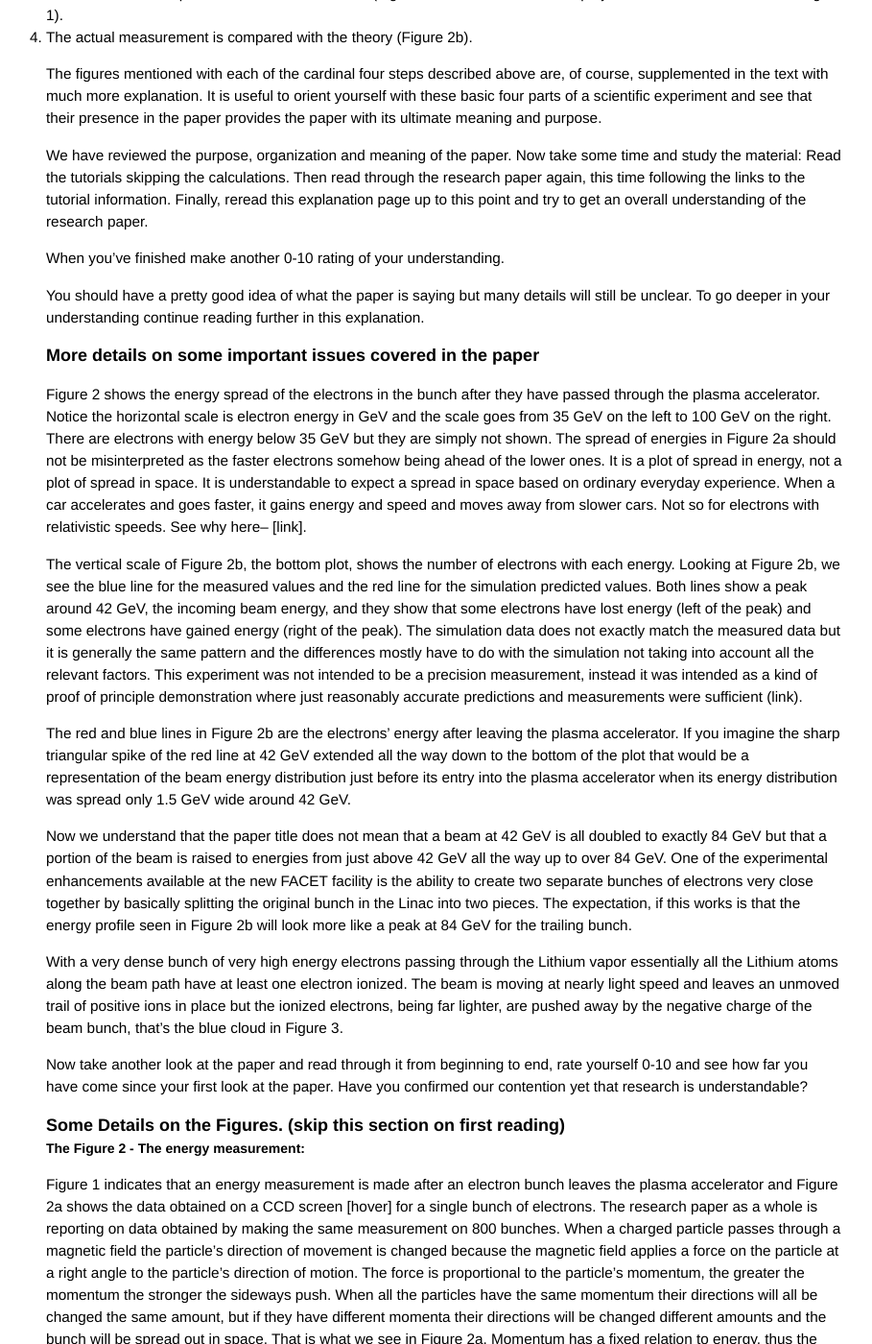
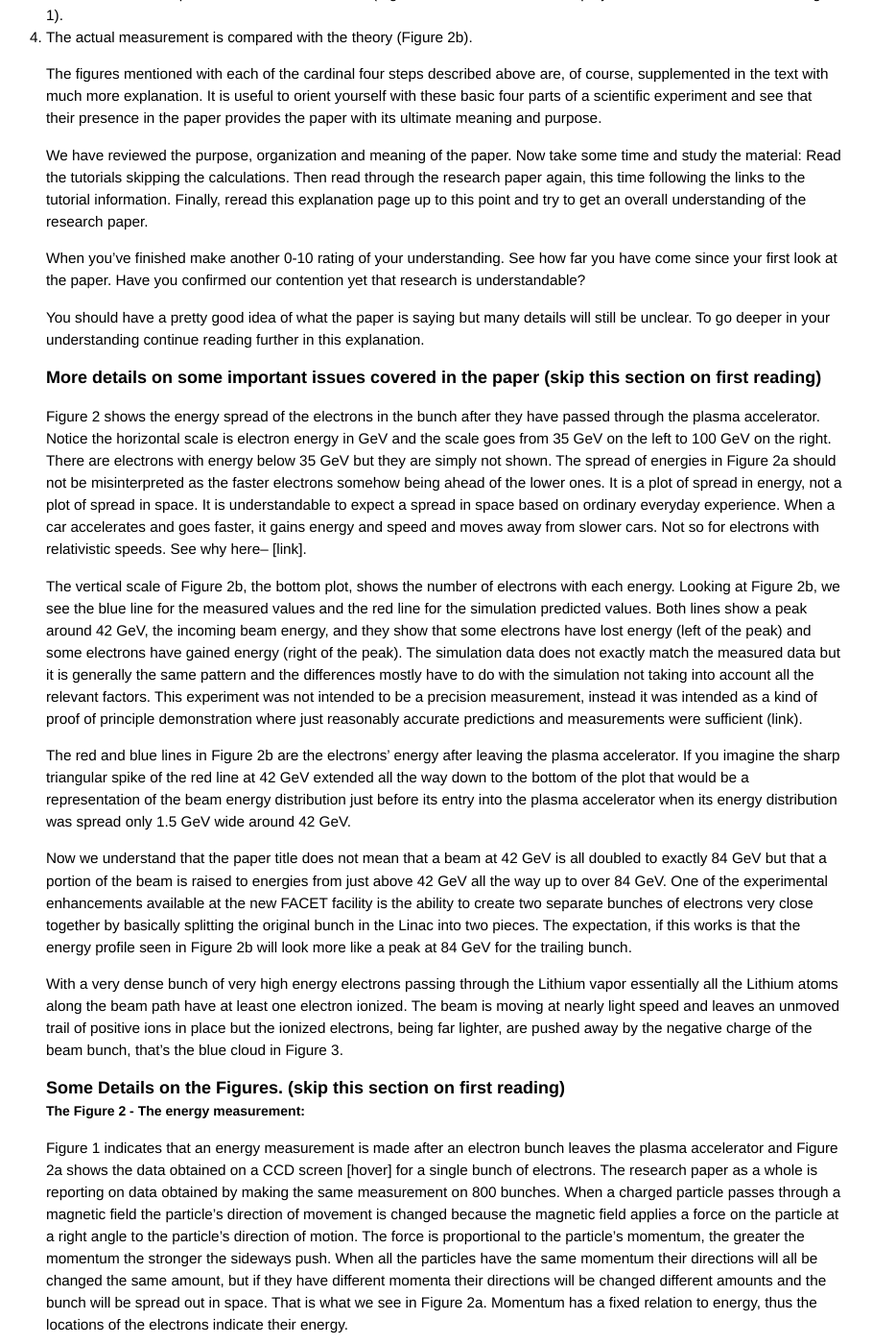
Before and after one commit to grbfacet/facet, a Jekyll site: the page built from energy-doubling-exposition.md, in a window 1280 px wide and 1400 px high, scrolled down 5575 px. Shown: the whole window at 96% size, without its empty margins (177-1086 px from the left). Built offline with Jekyll 4.4.1, drawn with Linux system fonts in a browser that asks for light colours.

Commit message:
Update energy-doubling-exposition.md

```diff
--- a/energy-doubling-exposition.md
+++ b/energy-doubling-exposition.md
@@ -115,11 +115,11 @@ The figures mentioned with each of the cardinal four steps described above are,
 
 We have reviewed the purpose, organization and meaning of the paper. Now take some time and study the material: Read the tutorials skipping the calculations. Then read through the research paper again, this time following the links to the tutorial information. Finally, reread this explanation page up to this point and try to get an overall understanding of the research paper.
 
-When you've finished make another 0-10 rating of your understanding.
+When you've finished make another 0-10 rating of your understanding. See how far you have come since your first look at the paper. Have you confirmed our contention yet that research is understandable?
 
 You should have a pretty good idea of what the paper is saying but many details will still be unclear. To go deeper in your understanding continue reading further in this explanation.
 
-### More details on some important issues covered in the paper
+### More details on some important issues covered in the paper (skip this section on first reading)
 
 
 Figure 2 shows the energy spread of the electrons in the bunch after they have passed through the plasma accelerator. Notice the horizontal scale is electron energy in GeV and the scale goes from 35 GeV on the left to 100 GeV on the right. There are electrons with energy below 35 GeV but they are simply not shown. The spread of energies in Figure 2a should not be misinterpreted as the faster electrons somehow being ahead of the lower ones. It is a plot of spread in energy, not a plot of spread in space. It is understandable to expect a spread in space based on ordinary everyday experience. When a car accelerates and goes faster, it gains energy and speed and moves away from slower cars. Not so for electrons with relativistic speeds. See why here– [link].
@@ -132,8 +132,6 @@ Now we understand that the paper title does not mean that a beam at 42 GeV is al
 
 With a very dense bunch of very high energy electrons passing through the Lithium vapor essentially all the Lithium atoms along the beam path have at least one electron ionized. The beam is moving at nearly light speed and leaves an unmoved trail of positive ions in place but the ionized electrons, being far lighter, are pushed away by the negative charge of the beam bunch, that’s the blue cloud in Figure 3.
 
-
-Now take another look at the paper and read through it from beginning to end, rate yourself 0-10 and see how far you have come since your first look at the paper. Have you confirmed our contention yet that research is understandable?
 
 ### Some Details on the Figures. (skip this section on first reading)
 
```
